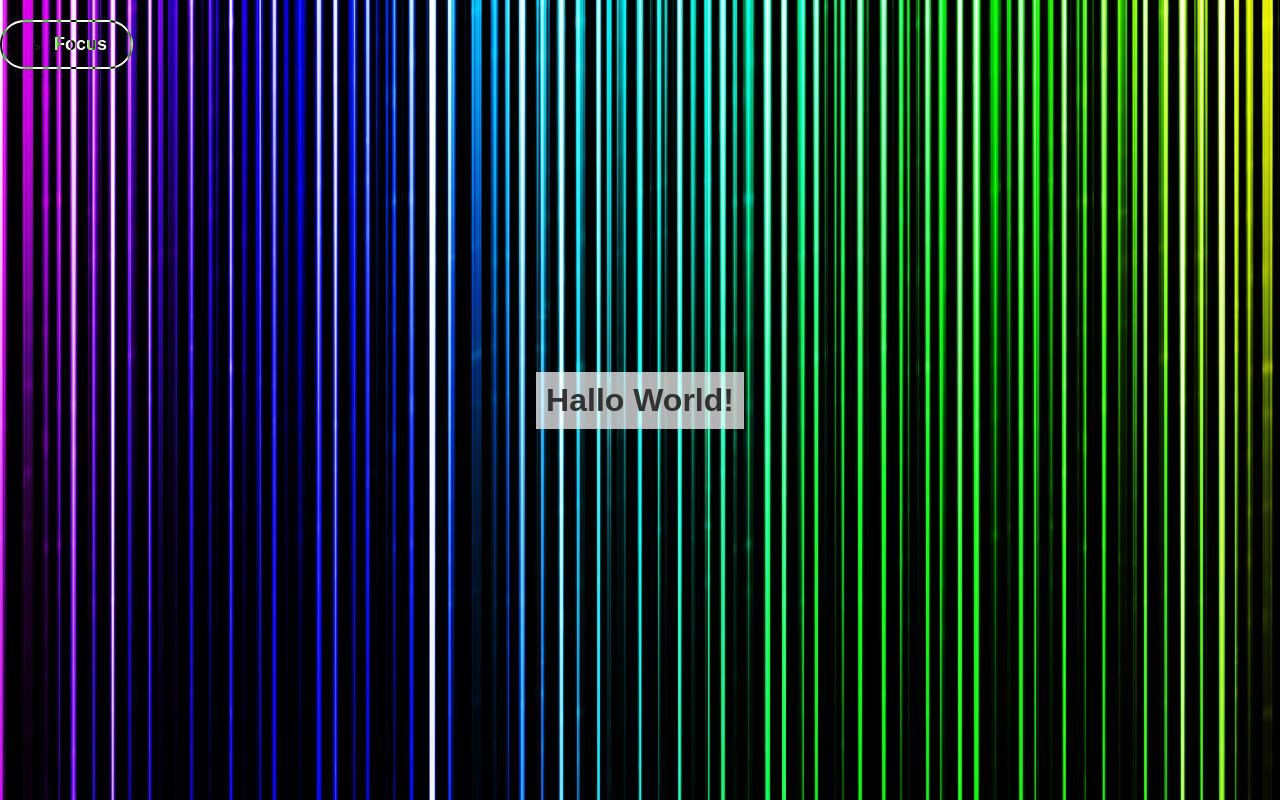
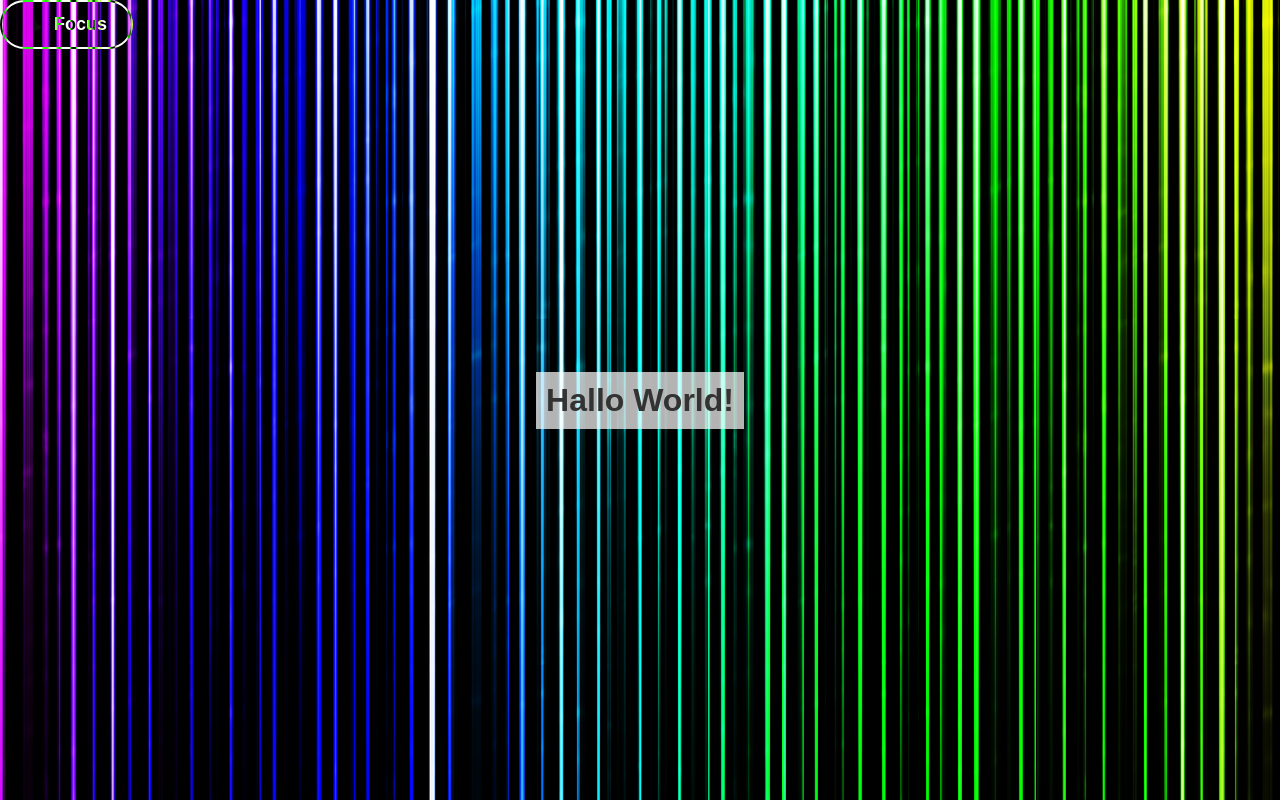
Before and after one commit to Stekz42/hallo-world-app, a React (Create React App) app: page / in a window 1280 px wide. Built offline with nearby package versions, Linux system fonts and the light colour scheme.

Commit message:
Update App.css

```diff
--- a/src/App.css
+++ b/src/App.css
@@ -16,6 +16,8 @@ body {
   flex-direction: column;
   justify-content: center;
   align-items: center;
+  position: relative; /* Für absolute Positionierung des Buttons */
+  overflow: hidden; /* Verhindert Überlauf */
 }
 
 h1 {
@@ -43,17 +45,22 @@ h1 {
   justify-content: center;
   gap: 8px; /* Abstand zwischen Icon und Text */
   mix-blend-mode: difference; /* Dynamischer Effekt */
-  margin-top: 20px;
+  position: absolute; /* Ermöglicht Bewegung */
+  z-index: 2; /* Über dem Hintergrund */
+}
+
+.blend-button:hover {
+  border-color: #42A5F5; /* Leichter Farbwechsel beim Hover */
+}
+
+.button-icon, .blend-button span {
+  filter: blur(1px); /* Leichter Blur-Effekt für Icon und Text */
 }
 
 .button-icon {
   width: 20px; /* Größe des SVG-Icons */
   height: 20px;
   vertical-align: middle;
-}
-
-.blend-button:hover {
-  border-color: #42A5F5; /* Leichter Farbwechsel beim Hover */
 }
 
 /* Mobile Ansicht anpassen */
```
